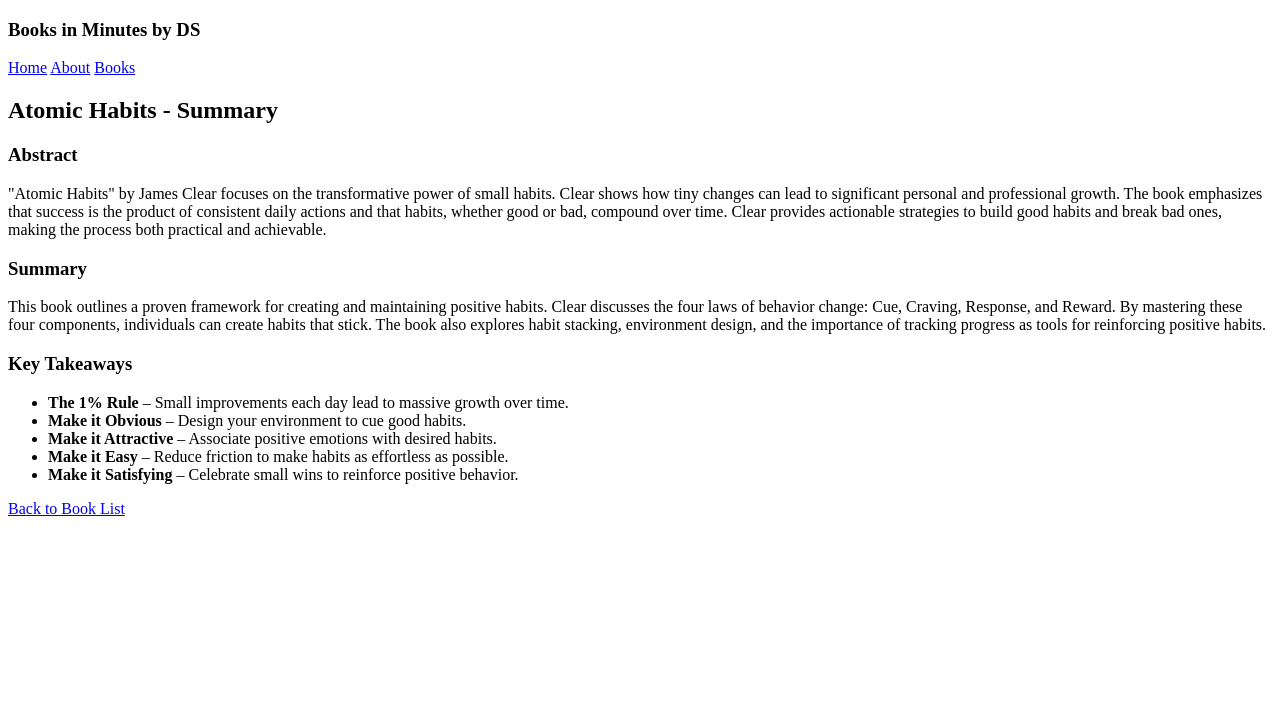
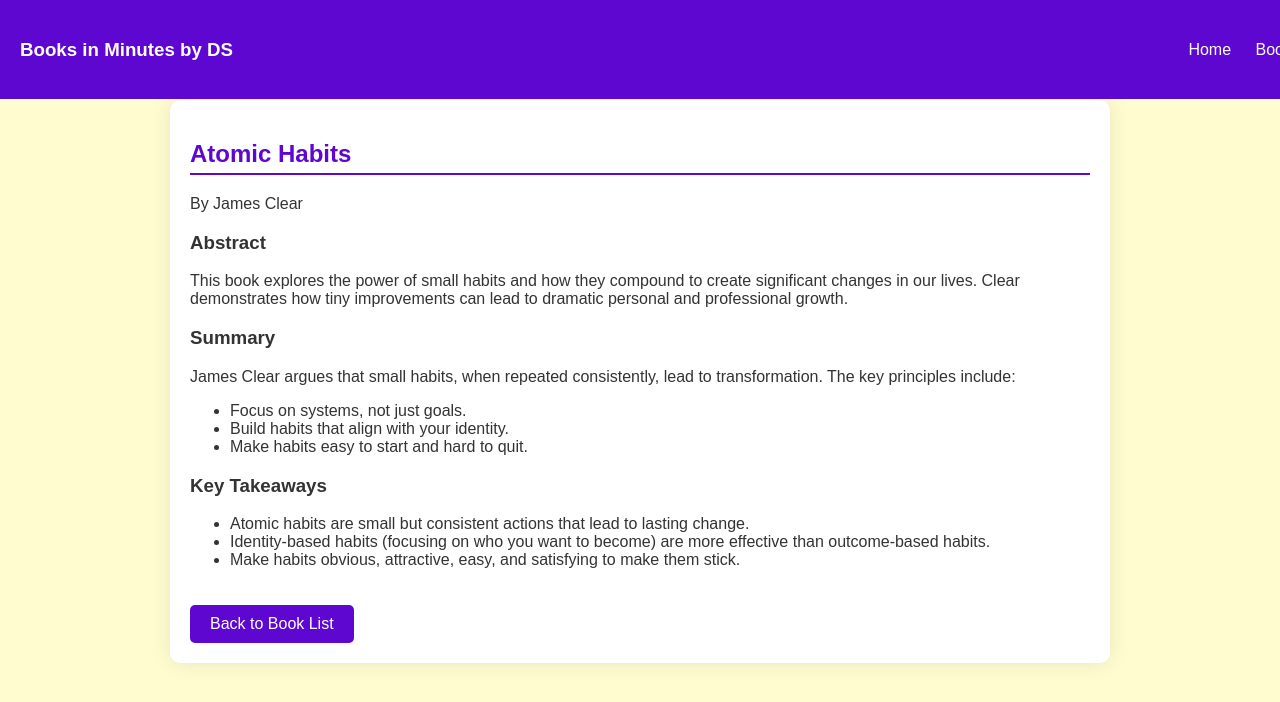
Before and after one commit to dharinishrutichrist/DSbooks, a plain HTML site: page book2.html in a window 1280 px wide. Drawn offline with Linux system fonts and the light colour scheme.

Commit message:
Update book2.html

```diff
--- a/book2.html
+++ b/book2.html
@@ -3,10 +3,60 @@
 <head>
     <meta charset="UTF-8">
     <meta name="viewport" content="width=device-width, initial-scale=1.0">
-    <title>Atomic Habits - Summary</title>
+    <title>Atomic Habits - Book Summary</title>
     <link rel="stylesheet" href="https://cdnjs.cloudflare.com/ajax/libs/font-awesome/6.0.0/css/all.min.css">
     <style>
-        /* Styles will be the same as book1.html */
+        body {
+            font-family: 'Poppins', sans-serif;
+            margin: 0;
+            padding: 0;
+            background-color: #FFFDD0;
+            color: #333;
+        }
+        .navbar {
+            display: flex;
+            justify-content: space-between;
+            align-items: center;
+            padding: 20px;
+            background: #5E07D1;
+            color: white;
+            position: fixed;
+            width: 100%;
+            top: 0;
+            left: 0;
+            z-index: 1000;
+        }
+        .navbar a {
+            color: white;
+            text-decoration: none;
+            margin-left: 20px;
+        }
+        .container {
+            max-width: 900px;
+            margin: 100px auto;
+            padding: 20px;
+            background: #fff;
+            box-shadow: 0 0 20px rgba(0, 0, 0, 0.1);
+            border-radius: 10px;
+        }
+        h2 {
+            color: #5E07D1;
+            border-bottom: 2px solid #5E07D1;
+            padding-bottom: 5px;
+            margin-bottom: 20px;
+        }
+        .btn {
+            display: inline-block;
+            padding: 10px 20px;
+            background: #5E07D1;
+            color: white;
+            text-decoration: none;
+            border-radius: 5px;
+            margin-top: 20px;
+        }
+        .btn:hover {
+            background: #4A05A8;
+        }
     </style>
 </head>
 <body>
@@ -14,34 +64,31 @@
         <h3>Books in Minutes by DS</h3>
         <div>
             <a href="index.html">Home</a>
-            <a href="about.html">About</a>
             <a href="books.html">Books</a>
         </div>
     </nav>
 
     <div class="container">
-        <h2>Atomic Habits - Summary</h2>
+        <h2>Atomic Habits</h2>
+        <p>By James Clear</p>
 
-        <section class="section">
-            <h3>Abstract</h3>
-            <p>"Atomic Habits" by James Clear focuses on the transformative power of small habits. Clear shows how tiny changes can lead to significant personal and professional growth. The book emphasizes that success is the product of consistent daily actions and that habits, whether good or bad, compound over time. Clear provides actionable strategies to build good habits and break bad ones, making the process both practical and achievable.</p>
-        </section>
+        <h3>Abstract</h3>
+        <p>This book explores the power of small habits and how they compound to create significant changes in our lives. Clear demonstrates how tiny improvements can lead to dramatic personal and professional growth.</p>
 
-        <section class="section">
-            <h3>Summary</h3>
-            <p>This book outlines a proven framework for creating and maintaining positive habits. Clear discusses the four laws of behavior change: Cue, Craving, Response, and Reward. By mastering these four components, individuals can create habits that stick. The book also explores habit stacking, environment design, and the importance of tracking progress as tools for reinforcing positive habits.</p>
-        </section>
+        <h3>Summary</h3>
+        <p>James Clear argues that small habits, when repeated consistently, lead to transformation. The key principles include:</p>
+        <ul>
+            <li>Focus on systems, not just goals.</li>
+            <li>Build habits that align with your identity.</li>
+            <li>Make habits easy to start and hard to quit.</li>
+        </ul>
 
-        <section class="section">
-            <h3>Key Takeaways</h3>
-            <ul>
-                <li><strong>The 1% Rule</strong> – Small improvements each day lead to massive growth over time.</li>
-                <li><strong>Make it Obvious</strong> – Design your environment to cue good habits.</li>
-                <li><strong>Make it Attractive</strong> – Associate positive emotions with desired habits.</li>
-                <li><strong>Make it Easy</strong> – Reduce friction to make habits as effortless as possible.</li>
-                <li><strong>Make it Satisfying</strong> – Celebrate small wins to reinforce positive behavior.</li>
-            </ul>
-        </section>
+        <h3>Key Takeaways</h3>
+        <ul>
+            <li>Atomic habits are small but consistent actions that lead to lasting change.</li>
+            <li>Identity-based habits (focusing on who you want to become) are more effective than outcome-based habits.</li>
+            <li>Make habits obvious, attractive, easy, and satisfying to make them stick.</li>
+        </ul>
 
         <a href="books.html" class="btn">Back to Book List</a>
     </div>
```
